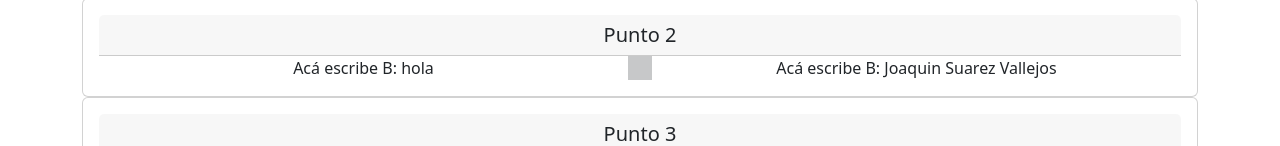
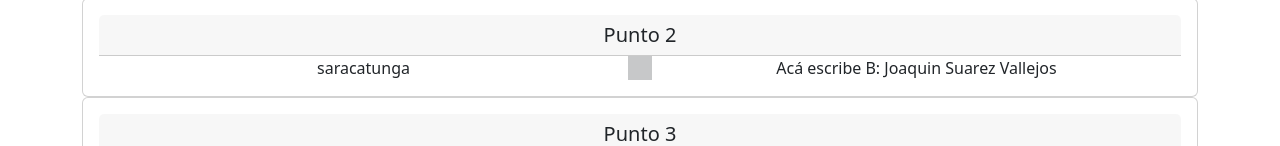
Before and after one commit to LucasRehmann/GitActividad, a plain HTML site: page index.html in a window 1280 px wide. Shown: the part 582-728 px from the top of the page. Drawn offline with nearby package versions, Linux system fonts and the light colour scheme.

Commit message:
Changed index again

```diff
--- a/index.html
+++ b/index.html
@@ -84,7 +84,7 @@
           <div class="container">
             <div class="row">
               <div class="col-sm">
-                Acá escribe B: hola
+                saracatunga
               </div>
               <div class="vr"></div>
               <div class="col-sm">
```
